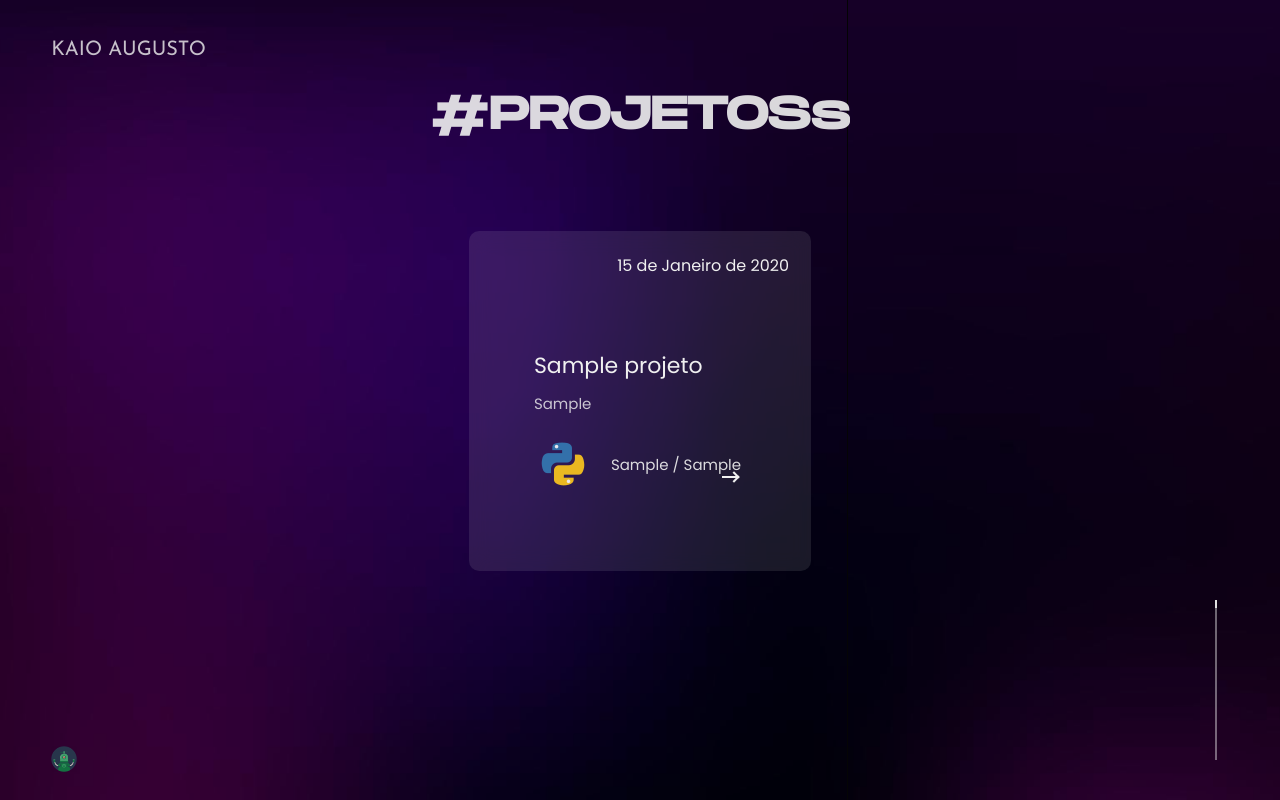
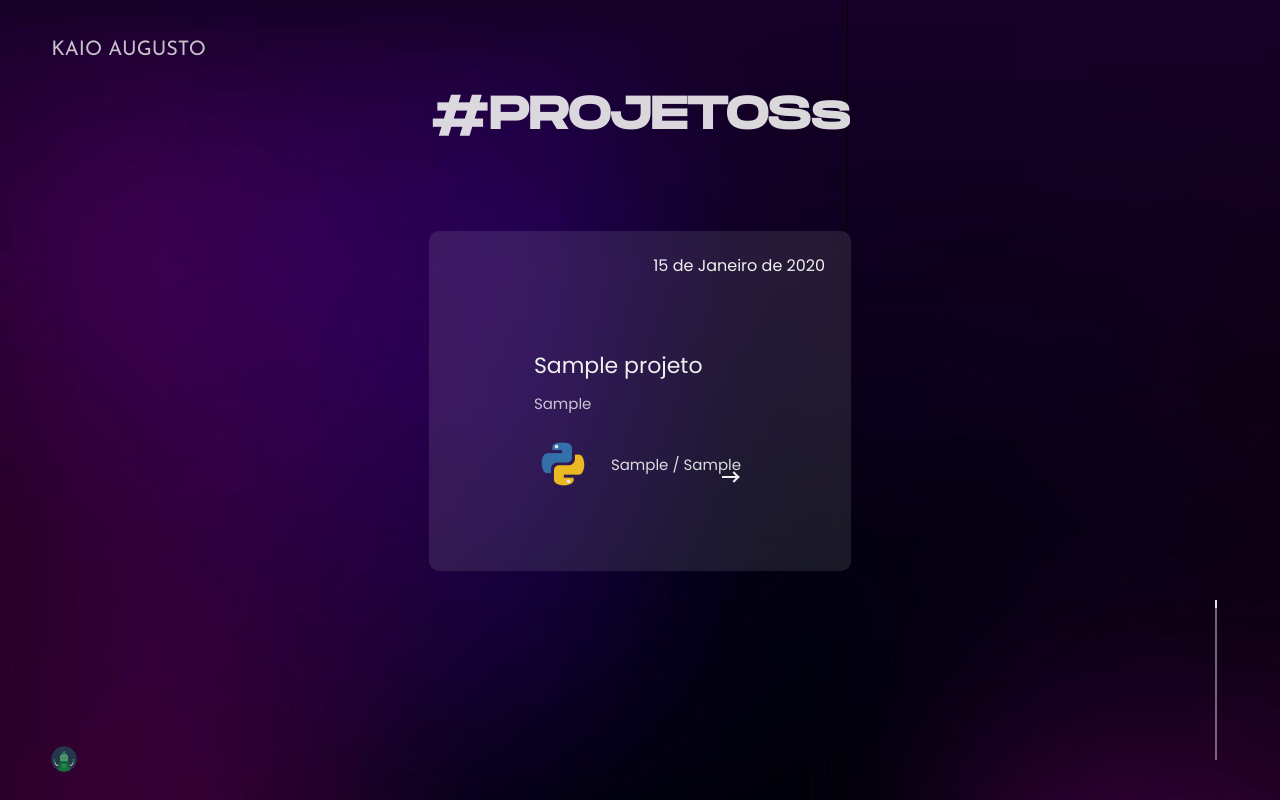
Before and after one commit to kaioaugusto41/Portfolio, a Django app: page / in a window 1280 px wide. Run offline with Django 4.2, Linux system fonts and the light colour scheme; tables that the repository leaves empty hold one stand-in row (values such as "Sample post"); some libraries are stand-ins or nearby versions.

Commit message:
Mudando layout

```diff
--- a/portfolio/static/css/index.css
+++ b/portfolio/static/css/index.css
@@ -867,9 +867,10 @@ BLOG ONE
     position: relative;
     z-index: 2;
     display: flex;
-    flex-direction: column;
-    align-items: center;
-    justify-content: center;
+    flex-direction: row;
+    flex-wrap: wrap;
+    align-items: stretch;
+    justify-content: space-between;
 }
 #blog-one .blog{
     display: flex;
@@ -879,13 +880,25 @@ BLOG ONE
     background: rgb(240,240,240,.1);
     backdrop-filter: blur(10px);
     padding: 20px;
-    width: auto;
+    width: 33%;
+    float: left;
     margin: 20px;
     overflow: hidden;
     color: rgb(240,240,240);
     font-family: poppins;
     border-radius: 10px;
-}
+    }
+
+    #blog-one #blogs-container {
+        position: relative;
+        z-index: 2;
+        display: flex;
+        flex-direction: row;
+        flex-wrap: wrap;
+        align-items: stretch;
+        justify-content: center;
+        align-content: space-around;
+    }
 
 #blog-one .blog-img{
     width: auto;
```
